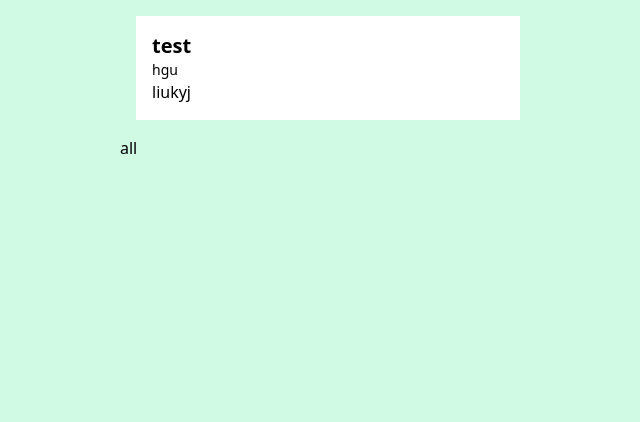
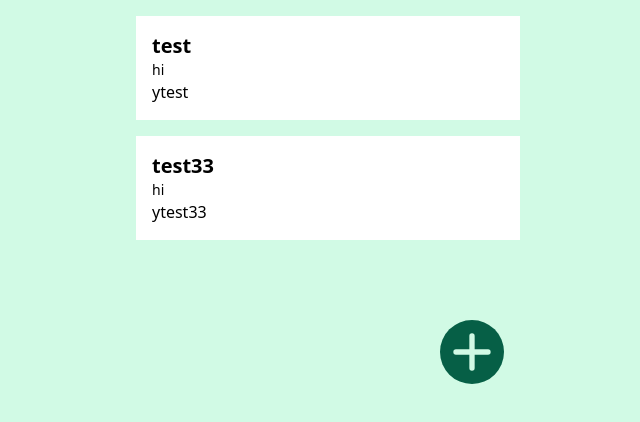
Before and after one commit to kami6800/proeveeksamen, a Vue app: page /all in a window 1280 px wide. Shown: the top 422 px of the page, without its empty margins (328-968 px from the left). Built offline with nearby package versions, Linux system fonts and the light colour scheme.

Commit message:
finished all moods layout

```diff
--- a/src/components/MoodCard.vue
+++ b/src/components/MoodCard.vue
@@ -1,7 +1,23 @@
 <template>
     <div class="w-full p-4 m-4 bg-white">
-        <h2 class="font-bold text-xl">test</h2>
-        <h3 class="font-thin text-sm">hgu</h3>
-        <p>liukyj</p>
+        <h2 class="font-bold text-xl">{{title}}</h2>
+        <h3 class="font-thin text-sm">{{timeSince}}</h3>
+        <p>{{description}}</p>
     </div>
 </template>
+
+<script>
+export default {
+    props:["id", "title", "description", "emoji", "timestamp"],
+    data(){
+        return{
+            time:this.timestamp
+        }
+    },
+    computed:{
+        timeSince(){
+            return "hi";
+        }
+    }
+}
+</script>
--- a/src/main.js
+++ b/src/main.js
@@ -2,10 +2,12 @@ import './assets/tailwind.css';
 import { createApp } from 'vue';
 import App from './App.vue';
 import router from "./router";
+import store from "./store/index.js";
 
 const app = createApp(App);
 
 app.use(router);
+app.use(store);
 
 
 app.mount('#app');
--- a/src/pages/AllMoods.vue
+++ b/src/pages/AllMoods.vue
@@ -1,6 +1,16 @@
 <template>
-    <mood-card></mood-card>
-    <button>all</button>
+    <p v-if="moods.length<=0">Du har endnu ikke oprettet en aktivitet</p>
+    <mood-card v-else v-for="mood in moods"
+    :key="mood"
+    :title="mood.title"
+    :description="mood.description"
+    :emoji="mood.mood"
+    :timestamp="mood.timestamp"></mood-card>
+    <button class="float-right bg-green-800 rounded-full w-16 h-16 mt-16">
+    <svg class="text-green-100 w-16 h-16">
+      <use xlink:href="#plusIcon" />
+    </svg>
+  </button>
 </template>
 
 <script>
@@ -8,6 +18,14 @@ import MoodCard from "../components/MoodCard";
 export default {
     components:{
         MoodCard
+    },
+    mounted(){
+        console.log(this.$store.getters.getMoods);
+    },
+    data(){
+        return{
+            moods: this.$store.getters.getMoods
+        }
     }
 }
 </script>
--- /dev/null
+++ b/src/store/index.js
@@ -0,0 +1,30 @@
+import {createStore} from "vuex";
+
+const store = createStore({
+    state(){
+        return{
+            moods:[{
+                id:3,
+                title:"test",
+                description:"ytest",
+                mood:4,
+                timestamp: new Date(2017, 11, 24, 10, 33, 30, 0)
+            },
+            {
+                id:5,
+                title:"test33",
+                description:"ytest33",
+                mood:1,
+                timestamp: new Date(2018, 11, 24, 10, 33, 30, 0)
+            }]
+        }
+    },
+    getters:{
+        getMoods(state){
+            return state.moods;
+        }
+    }
+});
+
+
+export default store;
```
